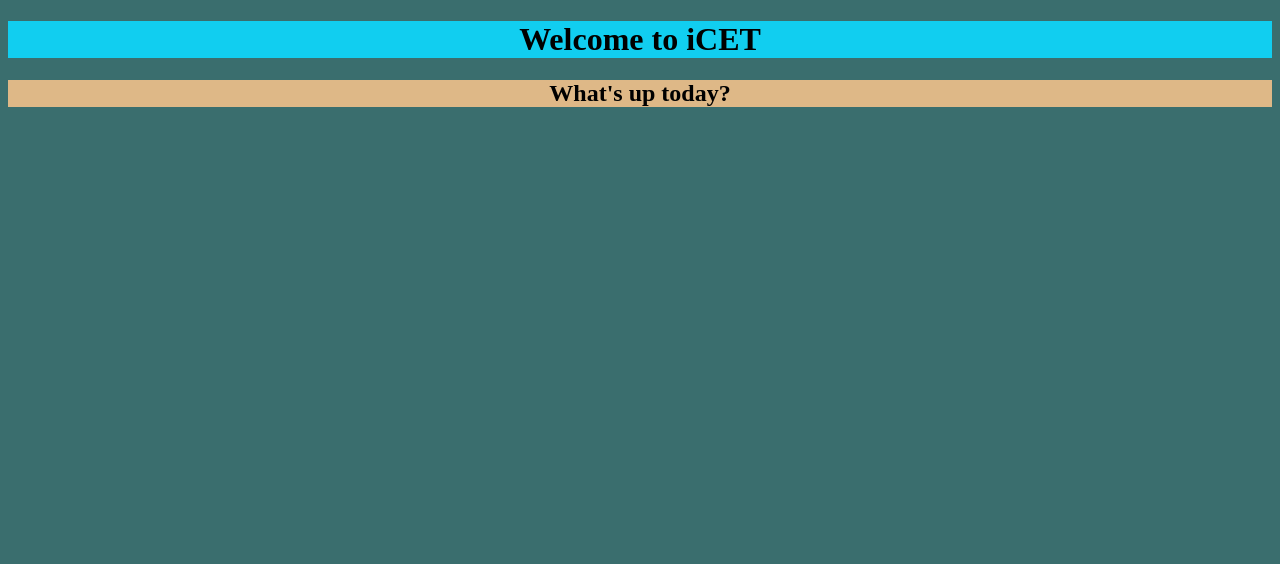
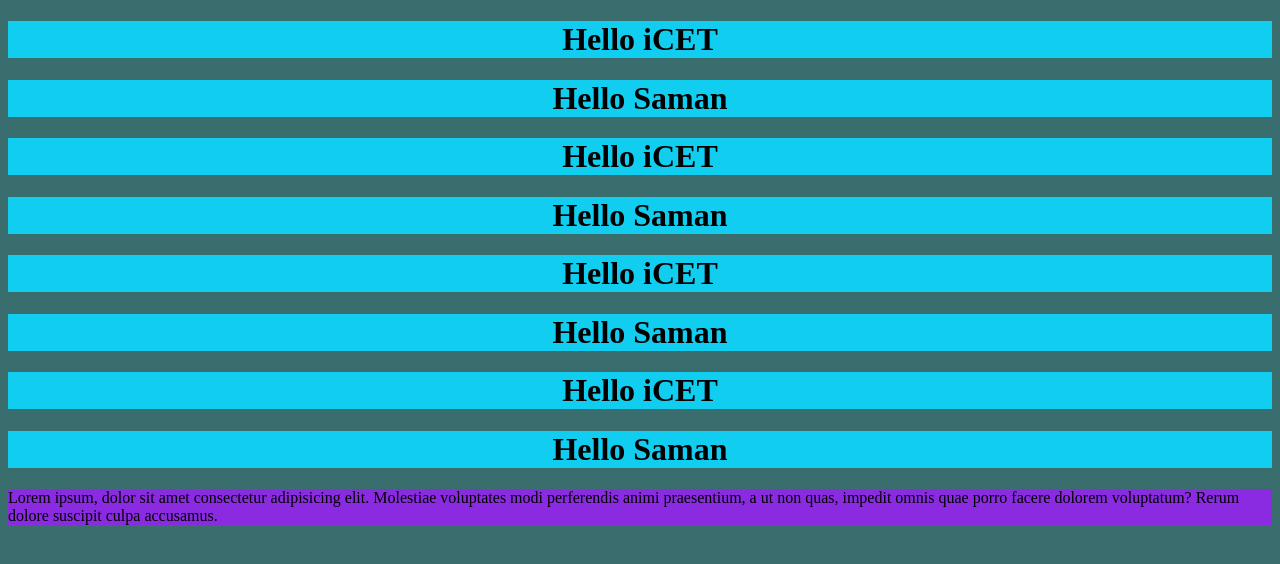
Before and after one commit to vihangadilsara/IT-Day03, a plain HTML site: page index.html in a window 1280 px wide. Drawn offline with Linux system fonts and the light colour scheme.

Commit message:
Refactor HTML structure to enhance content organization and styling

```diff
--- a/index.html
+++ b/index.html
@@ -1,20 +1,31 @@
 <!DOCTYPE html>
 <html lang="en">
+
 <head>
     <meta charset="UTF-8">
     <meta name="viewport" content="width=device-width, initial-scale=1.0">
     <title>Document</title>
     <link rel="stylesheet" href="css/style.css">
 </head>
+
 <body>
 
-    <h1>Welcome to iCET</h1>
-    <h2>What's up today?</h2>
+    <h1 class="bg-blue-h1">Hello iCET</h1>
+    <h1 class="bg-red-h1">Hello Saman</h1>
+    <h1 class="bg-blue-h1">Hello iCET</h1>
+    <h1 class="bg-red-h1">Hello Saman</h1>
+    <h1 class="bg-blue-h1">Hello iCET</h1>
+    <h1 class="bg-red-h1">Hello Saman</h1>
+    <h1 class="bg-blue-h1">Hello iCET</h1>
+    <h1 class="bg-red-h1">Hello Saman</h1>
+
+    <p>Lorem ipsum, dolor sit amet consectetur adipisicing elit. Molestiae voluptates modi perferendis animi
+        praesentium, a ut non quas, impedit omnis quae porro facere dolorem voluptatum? Rerum dolore suscipit culpa
+        accusamus.</p>
 
 
-<p>
-</p>
-
+    <!--String background-color = "green"; -->
 
 </body>
+
 </html>
```
